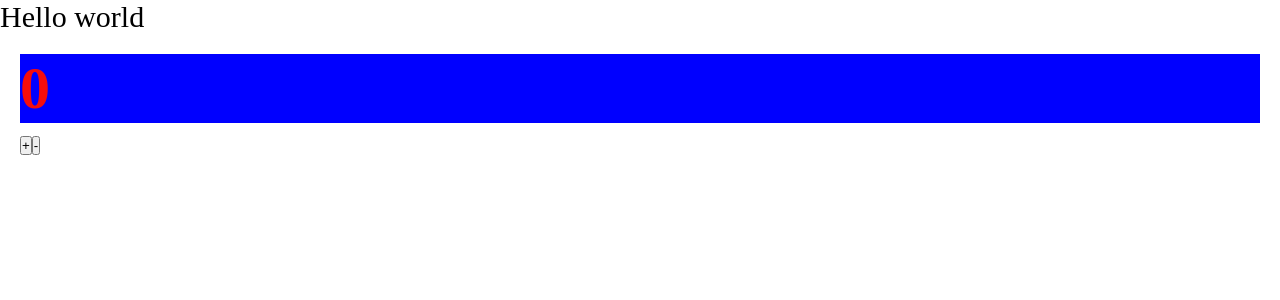
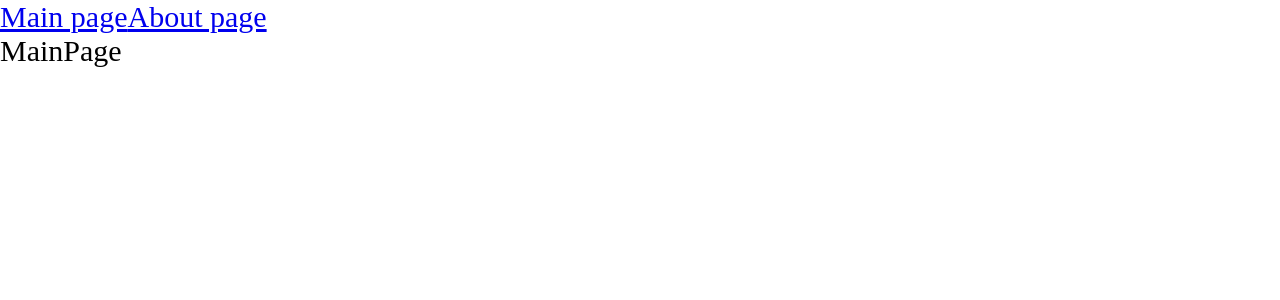
Before and after one commit to useharm/newproject, a React app: page / in a window 1280 px wide. Shown: the top 300 px of the page. Built offline with nearby package versions, Linux system fonts and the light colour scheme.

Commit message:
Code splitting Lazy Suspence

```diff
--- a/package.json
+++ b/package.json
@@ -15,6 +15,7 @@
     "@types/node": "^20.4.2",
     "@types/react": "^17.0.39",
     "@types/react-dom": "^17.0.11",
+    "@types/react-router-dom": "^5.3.3",
     "@types/webpack": "^5.28.1",
     "@types/webpack-dev-server": "^4.7.2",
     "css-loader": "^6.8.1",
@@ -32,6 +33,7 @@
   },
   "dependencies": {
     "react": "^17.0.2",
-    "react-dom": "^17.0.2"
+    "react-dom": "^17.0.2",
+    "react-router-dom": "^6.2.1"
   }
 }
--- a/src/App.tsx
+++ b/src/App.tsx
@@ -1,11 +1,21 @@
-import { Counter } from './components/Counter';
+import { Route, Routes } from 'react-router-dom';
 import './index.scss';
+import { Link } from 'react-router-dom';
+import { MainPageAsync } from './pages/MainPage/MainPage.async';
+import { AboutPageAsync } from './pages/AboutPage/AboutPage.async';
+import { Suspense } from 'react';
 
 function App() {
   return (
     <div className='app'>
-        Hello world
-        <Counter />
+        <Link to='/'>Main page</Link>
+        <Link to='/about'>About page</Link>
+        <Suspense fallback={<div>Loading...</div>}>
+        <Routes>
+            <Route path='/' element={<MainPageAsync />}></Route>
+            <Route path='/about' element={<AboutPageAsync />}></Route>
+        </Routes>
+        </Suspense>
     </div>
   )
 }
--- a/src/index.tsx
+++ b/src/index.tsx
@@ -1,7 +1,10 @@
 import { render } from "react-dom";
 import App from "./App";
+import { BrowserRouter } from "react-router-dom";
 
 render(
-    <App />,
+    <BrowserRouter>
+    <App />
+    </BrowserRouter>,
     document.getElementById('root')
 )
--- /dev/null
+++ b/src/pages/AboutPage/AboutPage.async.tsx
@@ -0,0 +1,3 @@
+import  { lazy } from 'react';
+
+export const AboutPageAsync = lazy(() => import('./AboutPage'));
--- /dev/null
+++ b/src/pages/AboutPage/AboutPage.tsx
@@ -0,0 +1,9 @@
+
+
+function AboutPage() {
+  return (
+    <div>AboutPage</div>
+  )
+}
+
+export default AboutPage
--- /dev/null
+++ b/src/pages/MainPage/MainPage.async.tsx
@@ -0,0 +1,5 @@
+import { lazy } from 'react';
+
+export const MainPageAsync = lazy(() => new Promise(resolve => setTimeout(() => resolve(
+    // @ts-ignore
+    import('./MainPage')), 1500)));
--- /dev/null
+++ b/src/pages/MainPage/MainPage.tsx
@@ -0,0 +1,9 @@
+
+
+function MainPage() {
+  return (
+    <div>MainPage</div>
+  )
+}
+
+export default MainPage
--- a/tsconfig.json
+++ b/tsconfig.json
@@ -2,7 +2,7 @@
   "compilerOptions": {
     "outDir": "./dist/",
     "noImplicitAny": true, // строгая типизация
-    "module": "es6",
+    "module": "es2022",
     "target": "es5",
     "baseUrl": ".", // для абсолютного импорта
     "jsx": "react-jsx",
```
Also changed, not shown: 9 other files (tests, documents, lock files or other folders).
